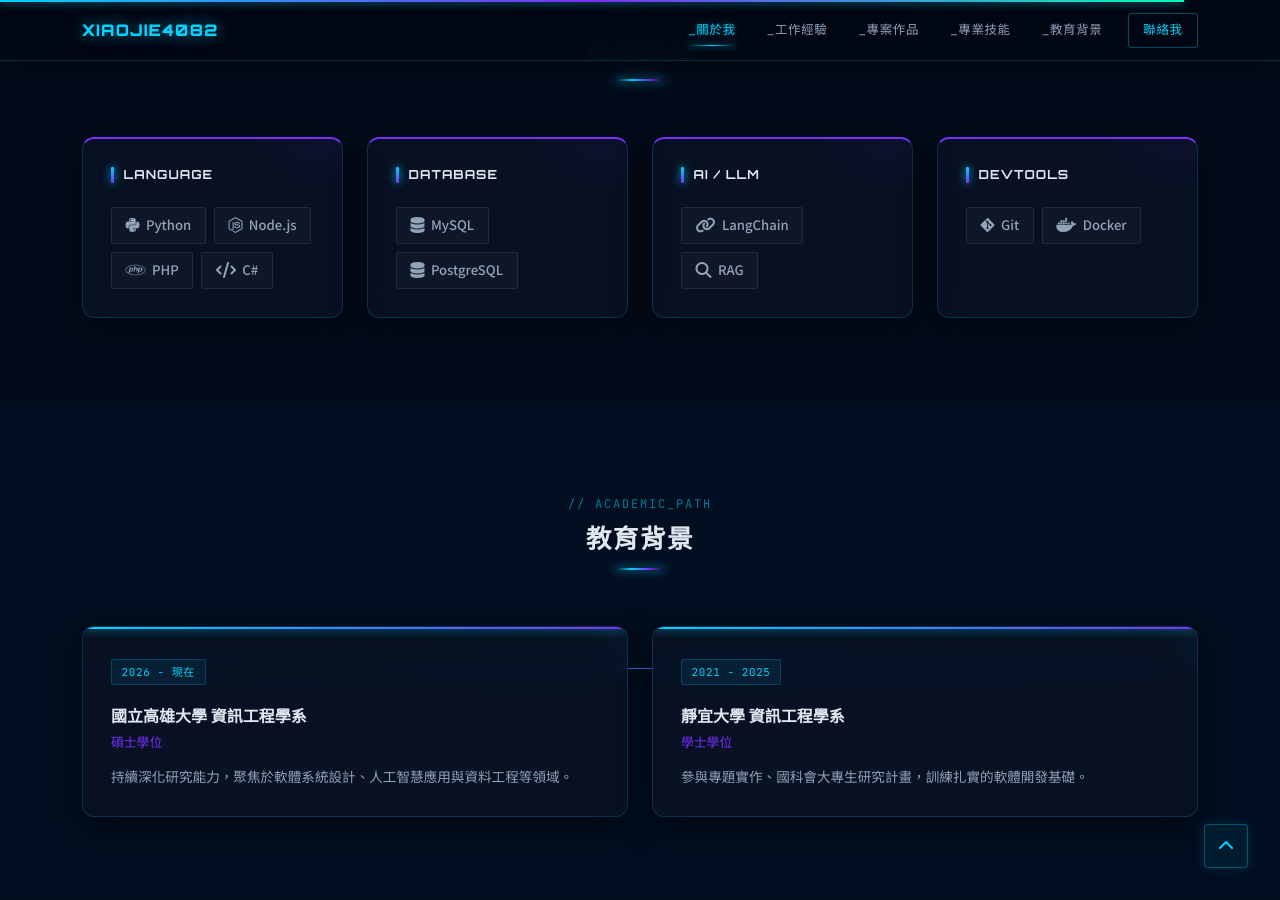
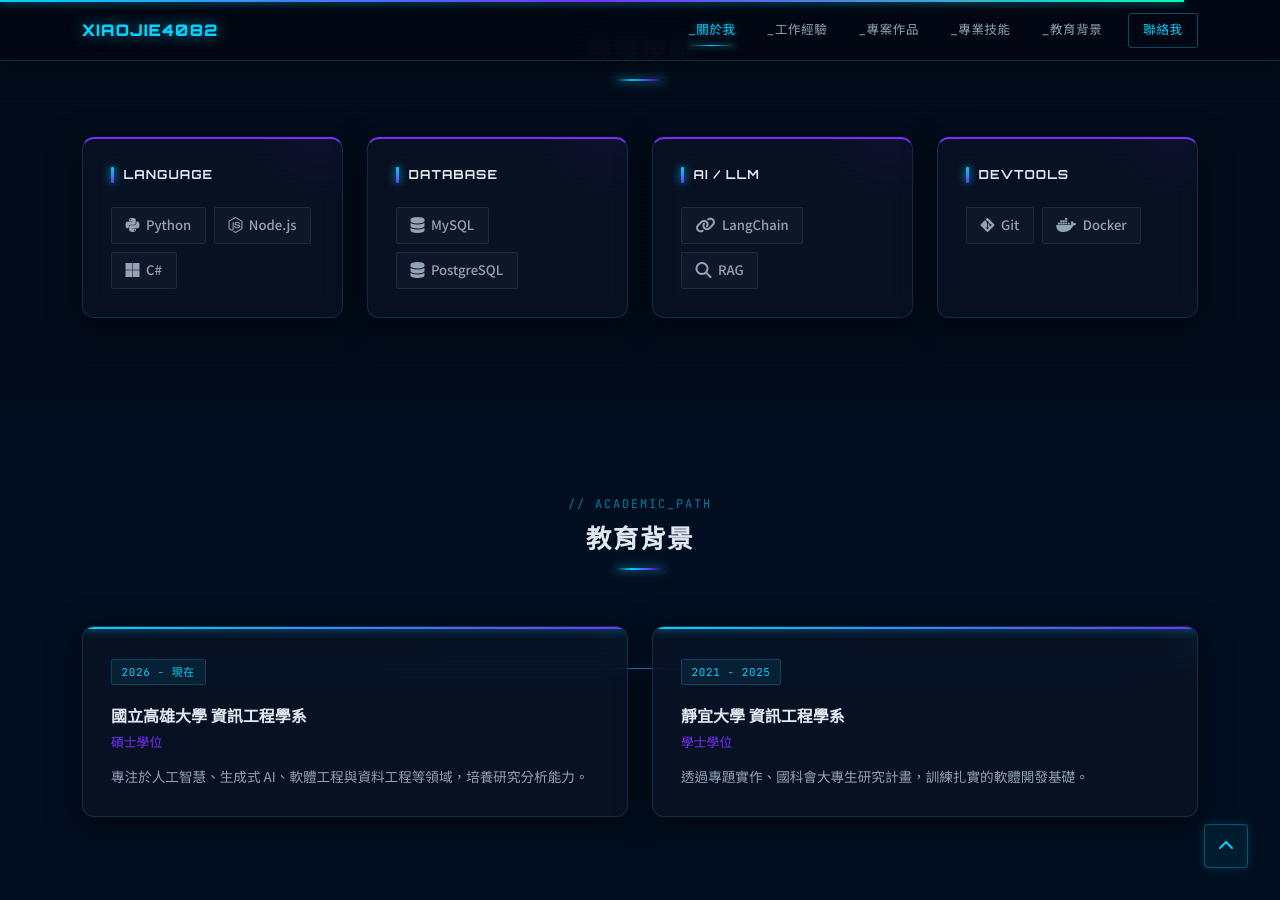
Before and after one commit to xiaojie4082/xiaojie4082.github.io, a Jekyll site: the page built from index.html, in a window 1280 px wide and 900 px high, scrolled down 3479 px. Built offline with Jekyll 4.4.1, drawn with Linux system fonts in a browser that asks for light colours; nearby versions of some CDN libraries; some of the changed text lies outside the part shown.

Commit message:
feat: remove PHP from skills; update C# icon; update education description

```diff
--- a/_data/education.yml
+++ b/_data/education.yml
@@ -1,11 +1,11 @@
 - degree: 碩士學位
   institution: 國立高雄大學 資訊工程學系
   period: 2026 - 現在
-  description: 持續深化研究能力，聚焦於軟體系統設計、人工智慧應用與資料工程等領域。
+  description: 專注於人工智慧、生成式 AI、軟體工程與資料工程等領域，培養研究分析能力。
   image: /assets/images/schools/nku.jpg
 
 - degree: 學士學位
   institution: 靜宜大學 資訊工程學系
   period: 2021 - 2025
-  description: 參與專題實作、國科會大專生研究計畫，訓練扎實的軟體開發基礎。
+  description: 透過專題實作、國科會大專生研究計畫，訓練扎實的軟體開發基礎。
   image: /assets/images/schools/pu.jpg
--- a/_data/skills.yml
+++ b/_data/skills.yml
@@ -5,10 +5,8 @@ categories:
         icon: fab fa-python
       - name: Node.js
         icon: fab fa-node-js
-      - name: PHP
-        icon: fab fa-php
       - name: C#
-        icon: fas fa-code
+        icon: fab fa-microsoft
 
   - name: Database
     skills:
--- a/index.html
+++ b/index.html
@@ -274,7 +274,7 @@ title: 首頁
       { type: 'out', text: 'XIAOJIE4082' },
       { type: 'blank' },
       { type: 'cmd', text: 'skills --list' },
-      { type: 'out', text: '[Language]  Python · Node.js · PHP · C#' },
+      { type: 'out', text: '[Language]  Python · Node.js · C#' },
       { type: 'out', text: '[Database]  MySQL · PostgreSQL' },
       { type: 'out', text: '[AI/LLM]    LangChain · RAG' },
       { type: 'out', text: '[DevTools]  Git · Docker' },
```
